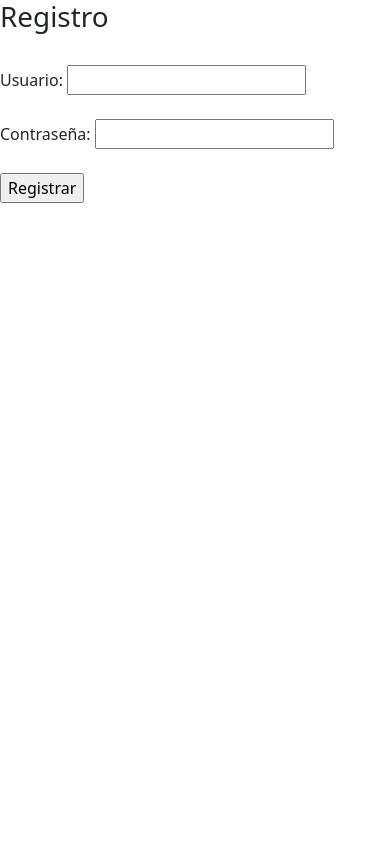
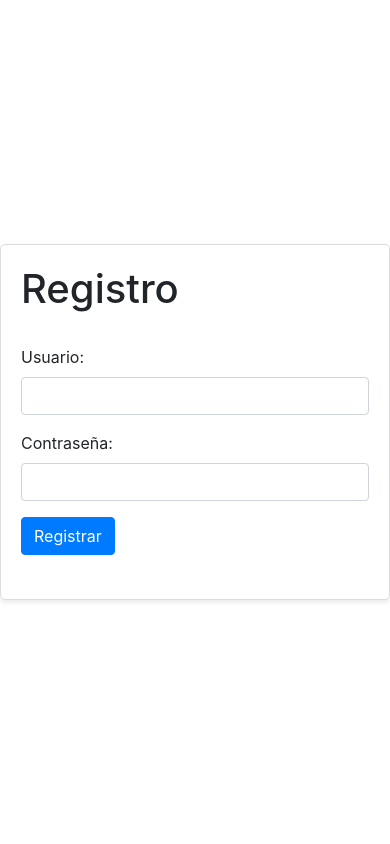
Before and after one commit to luisangelfc/LosGuajolocombos, a Flask app: page /registro/ in a window 390 px wide. Run offline with Flask 3, Linux system fonts and the light colour scheme; some libraries are stand-ins or nearby versions.

Commit message:
Añadiendo html bonitos

```diff
--- a/templates/registro.html
+++ b/templates/registro.html
@@ -3,23 +3,46 @@
 <head>
     <title>Registro</title>
     <meta name="viewport" content="width=device-width, initial-scale=1.0">
-        <link href="static/bootstrap.min.css" rel="stylesheet" media="screen">
+    <link href="https://maxcdn.bootstrapcdn.com/bootstrap/4.0.0/css/bootstrap.min.css" rel="stylesheet" media="screen">
+    <style>
+        body {
+            display: flex;
+            justify-content: center;
+            align-items: center;
+            height: 100vh;
+        }
+        .form-container {
+            max-width: 400px;
+            width: 100%;
+            padding: 20px;
+            border: 1px solid #ddd;
+            border-radius: 5px;
+            box-shadow: 0 2px 5px rgba(0, 0, 0, 0.1);
+        }
+    </style>
 </head>
 <body>
+    <div class="form-container">
         <h1>Registro</h1>
         <br>
         <form action="/registro" method="post">
+            <div class="form-group">
                 <label for="usuario">Usuario:</label>
-            <input type="text" id="usuario" name="usuario" required><br><br>
-
+                <input type="text" id="usuario" name="usuario" class="form-control" required>
+            </div>
+            <div class="form-group">
                 <label for="contrasenia">Contraseña:</label>
-            <input type="password" id="contrasenia" name="contrasenia" required><br><br>
-
-            <input type="submit" value="Registrar">
+                <input type="password" id="contrasenia" name="contrasenia" class="form-control" required>
+            </div>
+            <button type="submit" class="btn btn-primary">Registrar</button>
         </form>
         <br>
         {% for message in get_flashed_messages() %}
             <div class="flash">{{ message }}</div>
         {% endfor %}
+    </div>
+
+    <script src="https://code.jquery.com/jquery-3.6.0.min.js"></script>
+    <script src="https://maxcdn.bootstrapcdn.com/bootstrap/4.0.0/js/bootstrap.min.js"></script>
 </body>
 </html>
```
Also changed, not shown: templates/eliminar_cuenta.html (+20 -6 lines), templates/info.html (+28 -13 lines). Lines whose indentation alone changed are shown as unchanged.
